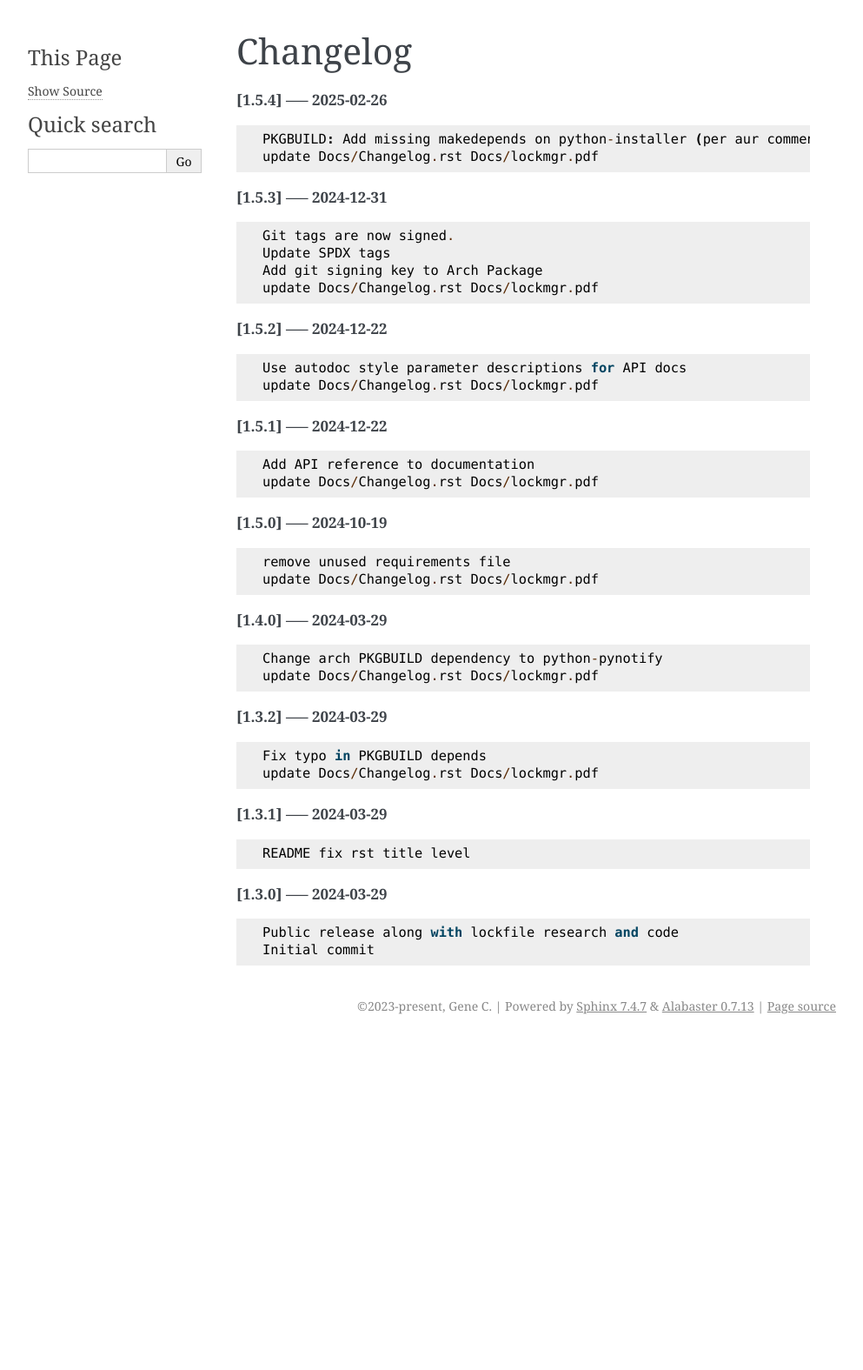
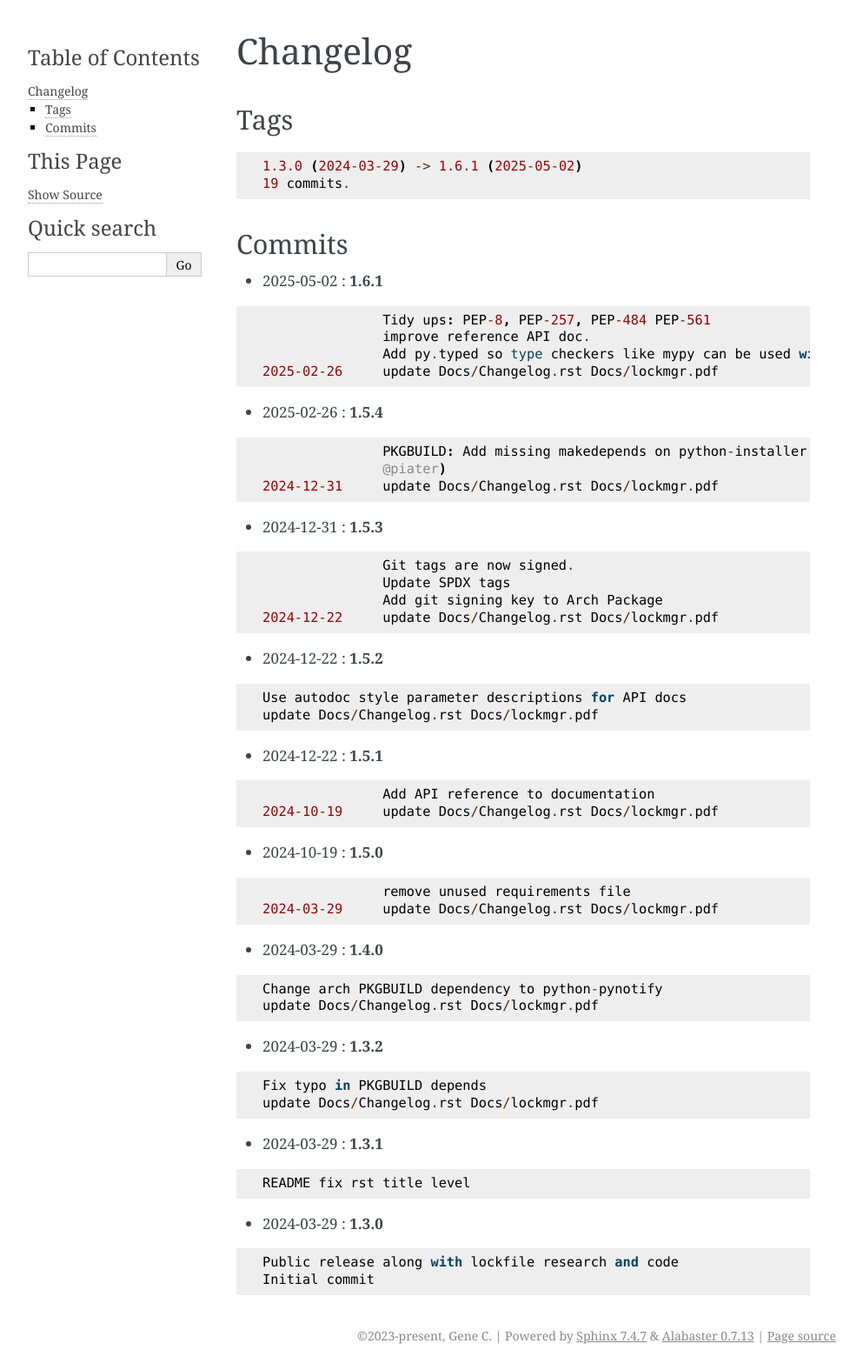
Before and after one commit to gene-git/lockmgr, a Sphinx documentation site: the page built from Docs/Changelog.rst, in a window 1280 px wide. Shown: the whole page at 87% size, without its empty margins (148-1141 px from the left). Built offline with Sphinx 7.4.7, drawn with Linux system fonts in a browser that asks for light colours; pages that are not in the unit, such as notebooks, are missing from menus; before the commit the page ends 1196 px from its top, so only the background shows below that.

Commit message:
update Docs/Changelog.rst Docs/lockmgr.pdf

```diff
--- a/Docs/Changelog.rst
+++ b/Docs/Changelog.rst
@@ -1,56 +1,89 @@
+=========
 Changelog
 =========
 
-**[1.5.4] ----- 2025-02-26** ::
+Tags
+====
 
-	    PKGBUILD: Add missing makedepends on python-installer (per aur comment by @piater)
-	    update Docs/Changelog.rst Docs/lockmgr.pdf
+::
+
+	1.3.0 (2024-03-29) -> 1.6.1 (2025-05-02)
+	19 commits.
+
+Commits
+=======
 
 
-**[1.5.3] ----- 2024-12-31** ::
+* 2025-05-02  : **1.6.1**
 
-	    Git tags are now signed.
-	    Update SPDX tags
-	    Add git signing key to Arch Package
-	    update Docs/Changelog.rst Docs/lockmgr.pdf
+::
 
+                Tidy ups: PEP-8, PEP-257, PEP-484 PEP-561
+                improve reference API doc.
+                Add py.typed so type checkers like mypy can be used with the module.
+ 2025-02-26     update Docs/Changelog.rst Docs/lockmgr.pdf
 
-**[1.5.2] ----- 2024-12-22** ::
+* 2025-02-26  : **1.5.4**
 
-	    Use autodoc style parameter descriptions for API docs
-	    update Docs/Changelog.rst Docs/lockmgr.pdf
+::
 
+                PKGBUILD: Add missing makedepends on python-installer (per aur comment by
+                @piater)
+ 2024-12-31     update Docs/Changelog.rst Docs/lockmgr.pdf
 
-**[1.5.1] ----- 2024-12-22** ::
+* 2024-12-31  : **1.5.3**
 
-	    Add API reference to documentation
-	    update Docs/Changelog.rst Docs/lockmgr.pdf
+::
 
+                Git tags are now signed.
+                Update SPDX tags
+                Add git signing key to Arch Package
+ 2024-12-22     update Docs/Changelog.rst Docs/lockmgr.pdf
 
-**[1.5.0] ----- 2024-10-19** ::
+* 2024-12-22  : **1.5.2**
 
-	    remove unused requirements file
-	    update Docs/Changelog.rst Docs/lockmgr.pdf
+::
 
+                Use autodoc style parameter descriptions for API docs
+                update Docs/Changelog.rst Docs/lockmgr.pdf
 
-**[1.4.0] ----- 2024-03-29** ::
+* 2024-12-22  : **1.5.1**
 
-	    Change arch PKGBUILD dependency to python-pynotify
-	    update Docs/Changelog.rst Docs/lockmgr.pdf
+::
 
+                Add API reference to documentation
+ 2024-10-19     update Docs/Changelog.rst Docs/lockmgr.pdf
 
-**[1.3.2] ----- 2024-03-29** ::
+* 2024-10-19  : **1.5.0**
 
-	    Fix typo in PKGBUILD depends
-	    update Docs/Changelog.rst Docs/lockmgr.pdf
+::
 
+                remove unused requirements file
+ 2024-03-29     update Docs/Changelog.rst Docs/lockmgr.pdf
 
-**[1.3.1] ----- 2024-03-29** ::
+* 2024-03-29  : **1.4.0**
 
-	    README fix rst title level
+::
 
+                Change arch PKGBUILD dependency to python-pynotify
+                update Docs/Changelog.rst Docs/lockmgr.pdf
 
-**[1.3.0] ----- 2024-03-29** ::
+* 2024-03-29  : **1.3.2**
 
-	    Public release along with lockfile research and code
-	    Initial commit
+::
+
+                Fix typo in PKGBUILD depends
+                update Docs/Changelog.rst Docs/lockmgr.pdf
+
+* 2024-03-29  : **1.3.1**
+
+::
+
+                README fix rst title level
+
+* 2024-03-29  : **1.3.0**
+
+::
+
+                Public release along with lockfile research and code
+                Initial commit
```
Also changed, not shown: 1 other file.
